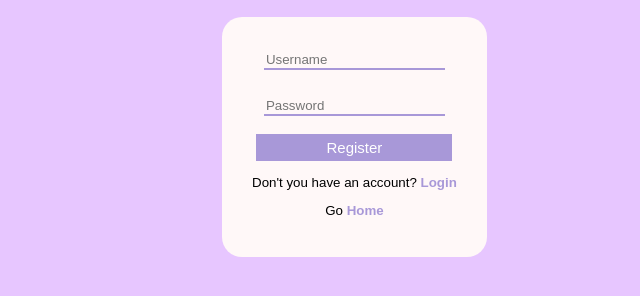
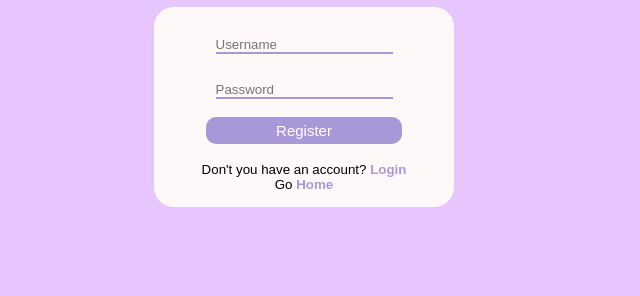
Before and after one commit to elcinkaya/GrideaBitirmeProjesi, a website: page views/register.html in a window 1280 px wide. Shown: the part 176-472 px from the top of the page, without its empty margins (336-976 px from the left). Drawn offline with Linux system fonts and the light colour scheme.

Commit message:
Ufak görsel değişiklikler ve biraz da lila

```diff
--- a/public/style.css
+++ b/public/style.css
@@ -1,120 +1,141 @@
-.index_body{
+*{
+    padding:0;
+    margin: 0;
+    box-sizing: border-box;
+
+
+}
+
+.index_body {
     font-family: Arial, Helvetica, sans-serif;
     background-color: rgb(253, 252, 251);
 }
 
 /*=================== NAV ===================*/
-.nav_header{
+.nav_header {
     width: 100%;
+    margin-top: 35px;
     top: 0;
     left: 0;
     background-color: rgb(253, 252, 251);
     align-content: center;
 }
 
-#nav-name{
+#nav-name {
     color: rgba(0, 0, 0, 0.918);
     text-decoration: none;
 }
 
-.nav_list{
+.nav_list {
     display: flex;
     align-items: center;
     justify-content: flex-end;
-    margin-top: -65px;
-    margin-right:  60px;
+    margin-top: -48px;
+    margin-right: 60px;
 }
 
-.nav-header{
+.nav-header {
     margin-left: 50px;
 }
 
-.nav_link{
+.nav_link {
     color: rgb(15, 15, 15);
     text-decoration: none;
     font-weight: lighter;
 }
 
-#yaz{
-    background-color: rgba(135, 206, 250, 0.651);
+#yaz {
+    background-color: #e7c6ff;;
     margin: 15px;
     padding: 15px;
     border-radius: 100px;
     text-align: center;
 }
 
-/*=================== LOGIN ve REGISTER===================*/
-.login_body{
-    background-color: #e7c6ff;
+/*=================== LOGIN ve REGISTER ===================*/
+.login_body {
+    background-color: rgb(231, 198, 255);
     font-family: Arial, Helvetica, sans-serif;
     text-align: center;
 }
 
-#login{
+#login {
     color: #a898d8;
     margin-top: 145px;
 }
 
-a{
+a {
     text-decoration: none;
     font-weight: bold;
     color: #a898d8;
 }
 
-.box{
+.box,
+.box2 {
     background-color: rgb(255, 248, 248);
     border-radius: 20px;
     text-align: center;
     align-content: center;
     height: 200px;
-    width: max-content;
-    padding: 20px 20px 20px 20px;
-    margin-left: 545px;
-    margin-top: 10px;
+    width: 300px; /* Alternatif: width: 80%; max-width: 400px; */
+    padding: 20px;
+    margin: 10px auto; /* Ortalanmış */
 }
 
-.box2{
-    background-color: rgb(255, 248, 248);
-    border-radius: 20px;
-    text-align: center;
-    align-content: center;
-    height: 200px;
-    width: max-content;
-    padding: 20px 30px 20px 30px;
-    margin-left: 550px;
-    margin-top: 10px;
-}
-
-.type{
+.type {
     border: 0px;
     padding-top: 10px;
     background-color: rgb(255, 248, 248);
     border-bottom: 2px solid #a898d8;
 }
 
-.go{
+.go {
     font-size: smaller;
 }
 
-#button{
+#button {
     background-color: #a898d8;
     color: white;
     text-align: center;
-    padding: 5px 70px 5px 70px;
+    padding: 5px 70px;
     font-size: 15px;
     border: 0px;
 }
 
- /*=================== Footer===================*/
+#çıkış{
+/* Merhaba enes hocam  */
 
 
+}
+
+/*=================== Footer ===================*/
 .footer {
-    background-color: rgba(135, 206, 250, 0.651);
+    background-color: rgb(231, 198, 255);;
     text-align: center;
     width: 100%;
-    padding: 20px;
+    padding-top: 20px;
+    padding-bottom: 20px;
     font-size: 14px;
     color: black;
     position: absolute;
     bottom: 0;
 }
+#button {
+    background-color: #a898d8;
+    color: white;
+    text-align: center;
+    padding: 5px 70px;
+    font-size: 15px;
+    border: 0px;
+    cursor: pointer;
+    transition: all 0.2s ease-in-out; /* yumuşak geçiş */
+    border-radius: 10px;
+}
+
+#button:active {
+    transform: scale(0.95); /* basıldığında küçülme */
+    background-color: #9175d1; /* daha koyu bir mor tonu */
+}
+#button:hover {
+    background-color: #b3a4e6;
+}
--- a/public/type.css
+++ b/public/type.css
@@ -1,6 +1,6 @@
 body {
     font-family: Arial, sans-serif;
-    background-color: #fff;
+    background-color: rgb(253, 252, 251);
     overflow: hidden;
   }
 
@@ -30,7 +30,7 @@ body {
 
   #editor {
     height: 250px;
-    background-color: #fff;
+    background-color: rgb(253, 252, 251);
   }
 
   .right-section {
@@ -60,7 +60,7 @@ body {
     width: 100%;
     padding: 10px;
     font-size: 16px;
-    background-color: #00796b;
+    background-color: #a898d8;;
     color: white;
     border: none;
     border-radius: 5px;
@@ -68,5 +68,5 @@ body {
   }
 
   .right-section button:hover {
-    background-color: #00695c;
+    background-color: #a08ed8;;
   }
--- a/views/register.html
+++ b/views/register.html
@@ -12,7 +12,7 @@
         <div class="box2">
             <input type="text" name="username" placeholder="Username" class="type"> <br> <br>
             <input type="password" name="password" placeholder="Password" class="type"> <br> <br>
-            <button type="submit" id="button">Register</button>
+            <button type="submit" id="button">Register</button><br><br>
             <p class="go">Don't you have an account? <a href="/login">Login</a></p>
             <p class="go">Go <a href="/">Home</a></p>
         </div>
```
Also changed, not shown: views/dashboard.html (+4 -3 lines), views/login.html (+1 -1 lines), views/type.html (+1 -1 lines). Lines whose indentation alone changed are shown as unchanged.
